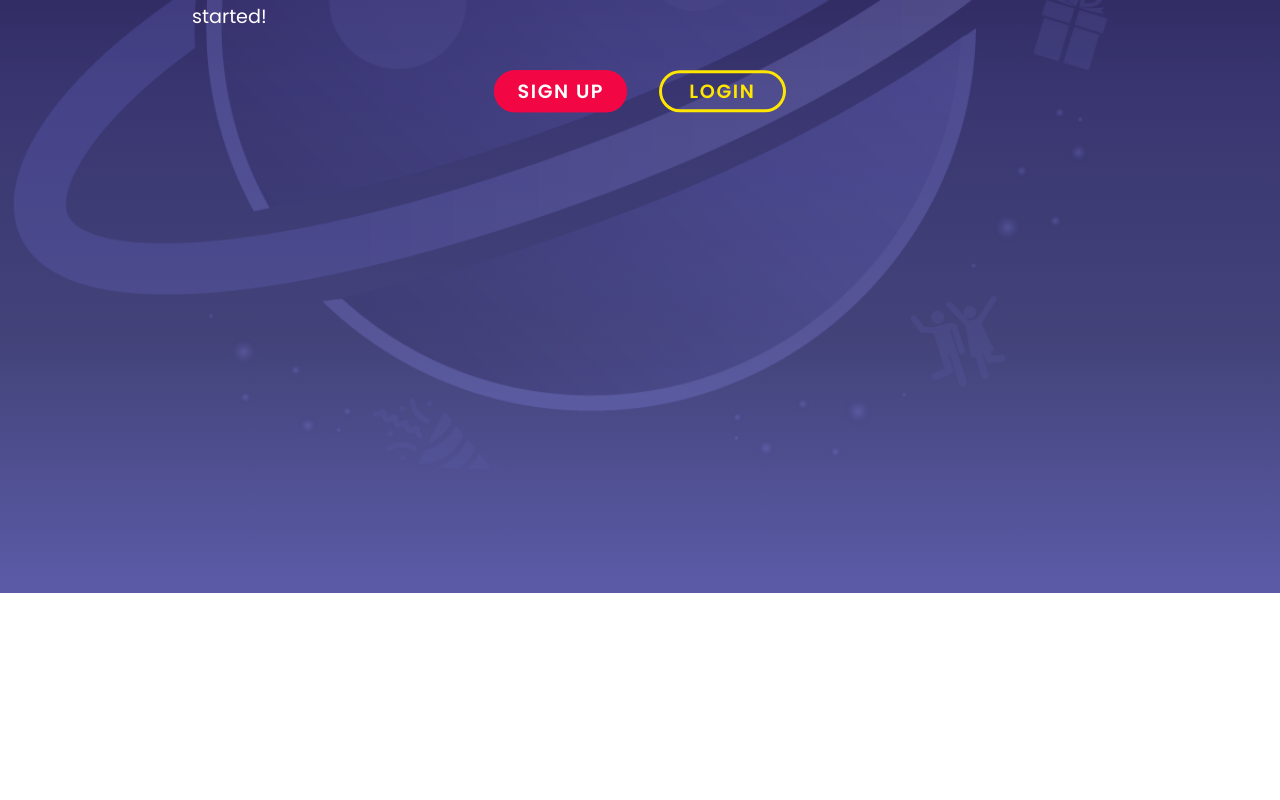
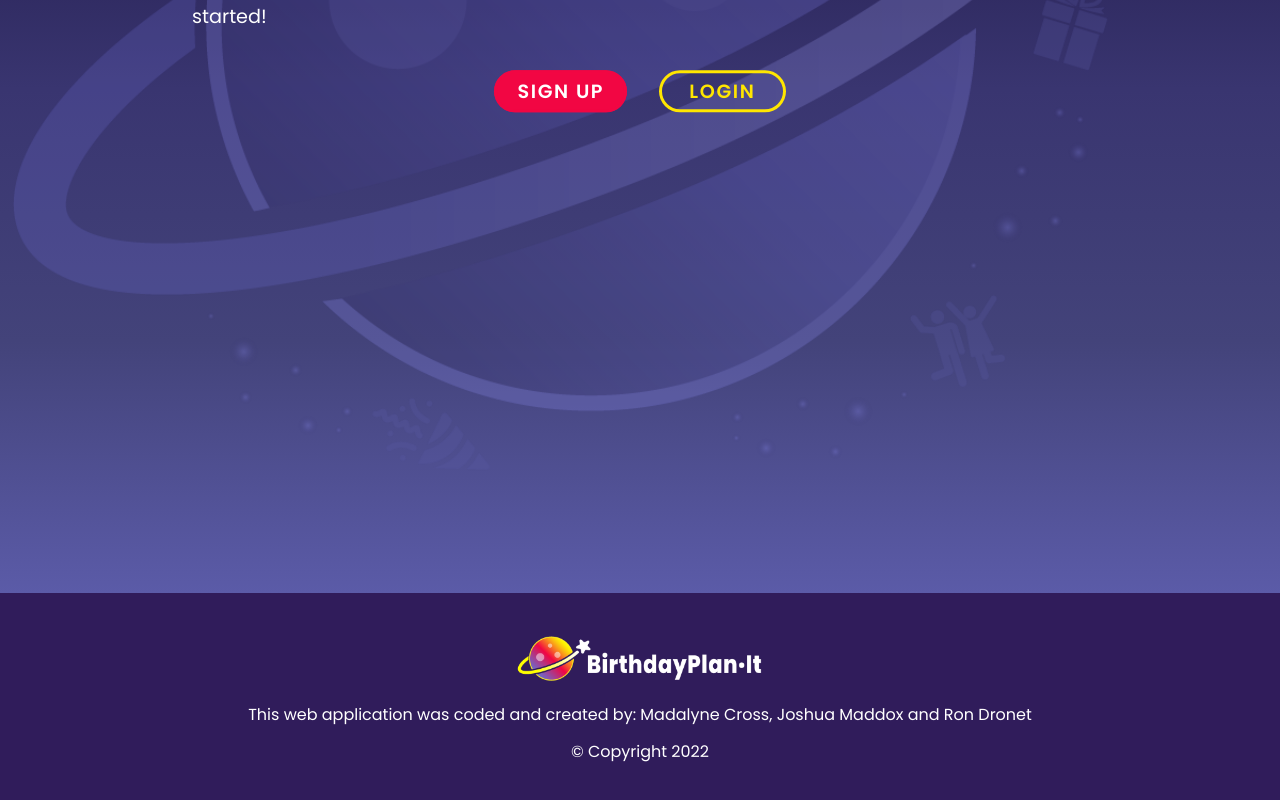
Before and after one commit to violanerd/birthday-plan-it, a React (Create React App) app in the folder client/: page / in a window 1280 px wide. Shown: the part 608-1408 px from the top of the page. Before the commit the page ends 1201 px from the top, so only its background shows below. Built offline with nearby package versions, Linux system fonts and the light colour scheme.

Commit message:
creating footer component containing logo and app credits with copyright

```diff
--- a/client/src/components/Footer.js
+++ b/client/src/components/Footer.js
@@ -1,10 +1,22 @@
 import React from 'react';
 
-import './components/FooterStyles.css';
+import './FooterStyles.css';
+import { Link } from 'react-router-dom';
+import Logo from './assets/birthday-plan-it-logo.png';
 
 const Footer = () => {
   return (
-    <div>Footer</div>
+    <div className='footer'>
+      <div className='footer-container'>
+        <Link to={'/'}>
+          <div className='bpi-logo'>
+            <img src={Logo} alt="logo" className='birthday-plan-it-logo' />
+          </div>
+        </Link>
+        <p className='credits'>This web application was coded and created by: Madalyne Cross, Joshua Maddox and Ron Dronet</p>
+        <p>&copy; Copyright 2022</p>
+      </div>
+    </div>
   )
 }
 
--- a/client/src/components/FooterStyles.css
+++ b/client/src/components/FooterStyles.css
@@ -0,0 +1,21 @@
+.footer {
+  width: 100%;
+  height: 100%;
+  background-color: var(--drk-vibrant-purple);
+}
+
+.footer-container {
+  align-items: center;
+  padding: 2.5rem 0;
+  justify-content: center;
+  text-align: center;
+}
+
+.footer-container .birthday-plan-it-logo {
+  width: 250px;
+  padding-bottom: .75rem
+}
+
+.footer-container .credits {
+  padding-bottom: .75rem;
+}
--- a/client/src/routes/Home.js
+++ b/client/src/routes/Home.js
@@ -1,12 +1,14 @@
 import React from 'react';
 import Navbar from '../components/Navbar';
 import HeroImage from '../components/HeroImage';
+import Footer from '../components/Footer';
 
 const Home = () => {
   return (
     <div>
       <Navbar />
       <HeroImage />
+      <Footer />
     </div>
   )
 }
```
